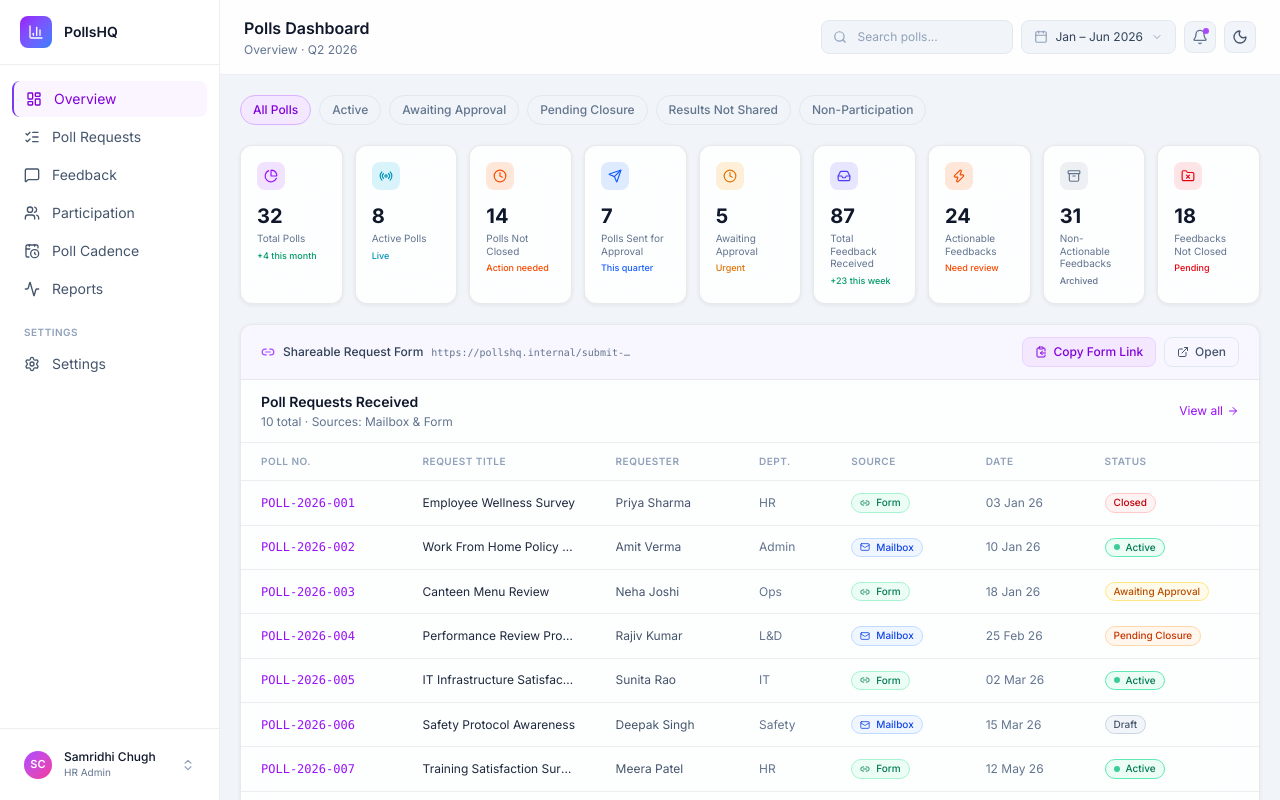
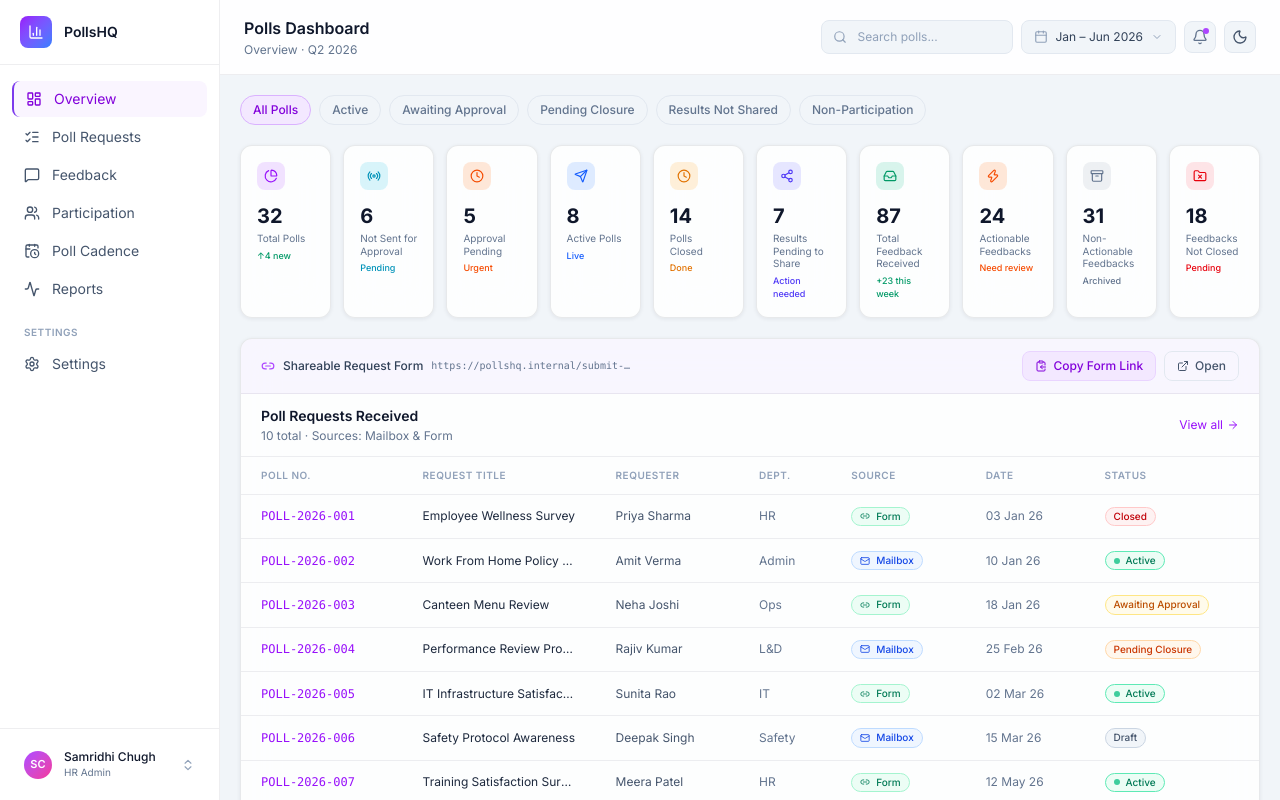
Before and after one commit to samridhichugh2000-hue/Pollsmockup, a Next.js app: page / in a window 1280 px wide. Shown: the top 800 px of the page. Built offline with nearby package versions, Linux system fonts and the light colour scheme.

Commit message:
update KPI cards: new poll stage cards + arrow-up for total

```diff
--- a/components/dashboard/KPICards.tsx
+++ b/components/dashboard/KPICards.tsx
@@ -1,9 +1,9 @@
 import {
-  PieChart, Radio, Clock4, Send, Clock, Inbox, Zap, Archive, FolderX,
+  PieChart, Radio, Clock4, Send, Clock, Share2, Inbox, Zap, Archive, FolderX,
 } from "lucide-react";
 import { kpiData } from "@/lib/data";
 
-const icons = [PieChart, Radio, Clock4, Send, Clock, Inbox, Zap, Archive, FolderX];
+const icons = [PieChart, Radio, Clock4, Send, Clock, Share2, Inbox, Zap, Archive, FolderX];
 
 const colorConfig = [
   { border: "border-t-purple-500", iconBg: "bg-purple-500/15 dark:bg-purple-500/15 bg-purple-100",  iconTxt: "text-purple-600 dark:text-purple-400",  delta: "text-emerald-600 dark:text-emerald-400" },
@@ -11,7 +11,8 @@ const colorConfig = [
   { border: "border-t-orange-500", iconBg: "bg-orange-500/15 dark:bg-orange-500/15 bg-orange-100",  iconTxt: "text-orange-600 dark:text-orange-400",  delta: "text-orange-600 dark:text-orange-400" },
   { border: "border-t-blue-500",   iconBg: "bg-blue-500/15 dark:bg-blue-500/15 bg-blue-100",        iconTxt: "text-blue-600 dark:text-blue-400",      delta: "text-blue-600 dark:text-blue-400"     },
   { border: "border-t-amber-500",  iconBg: "bg-amber-500/15 dark:bg-amber-500/15 bg-amber-100",     iconTxt: "text-amber-600 dark:text-amber-400",    delta: "text-amber-600 dark:text-amber-400"   },
-  { border: "border-t-indigo-500", iconBg: "bg-indigo-500/15 dark:bg-indigo-500/15 bg-indigo-100",  iconTxt: "text-indigo-600 dark:text-indigo-400",  delta: "text-emerald-600 dark:text-emerald-400"},
+  { border: "border-t-indigo-500", iconBg: "bg-indigo-500/15 dark:bg-indigo-500/15 bg-indigo-100",  iconTxt: "text-indigo-600 dark:text-indigo-400",  delta: "text-indigo-600 dark:text-indigo-400" },
+  { border: "border-t-emerald-500",iconBg: "bg-emerald-500/15 dark:bg-emerald-500/15 bg-emerald-100",iconTxt:"text-emerald-600 dark:text-emerald-400", delta: "text-emerald-600 dark:text-emerald-400"},
   { border: "border-t-orange-500", iconBg: "bg-orange-500/15 dark:bg-orange-500/15 bg-orange-100",  iconTxt: "text-orange-600 dark:text-orange-400",  delta: "text-orange-600 dark:text-orange-400" },
   { border: "border-t-slate-400",  iconBg: "bg-slate-500/10 dark:bg-slate-500/10 bg-slate-100",     iconTxt: "text-slate-500 dark:text-slate-400",    delta: "text-slate-500 dark:text-slate-400"   },
   { border: "border-t-red-500",    iconBg: "bg-red-500/12 dark:bg-red-500/12 bg-red-100",           iconTxt: "text-red-600 dark:text-red-400",        delta: "text-red-600 dark:text-red-400"       },
@@ -19,7 +20,7 @@ const colorConfig = [
 
 export function KPICards() {
   return (
-    <div className="grid grid-cols-3 sm:grid-cols-3 xl:grid-cols-9 gap-3">
+    <div className="grid grid-cols-3 sm:grid-cols-5 xl:grid-cols-10 gap-3">
       {kpiData.map((kpi, i) => {
         const Icon = icons[i];
         const col  = colorConfig[i];
--- a/lib/data.ts
+++ b/lib/data.ts
@@ -77,11 +77,12 @@ export interface CadencePoll {
 // KPI Data
 // ─────────────────────────────────────────────
 export const kpiData = [
-  { label: "Total Polls",               value: 32, delta: "+4 this month", color: "purple", icon: "pie-chart" },
-  { label: "Active Polls",              value: 8,  delta: "Live",          color: "cyan",   icon: "radio"     },
-  { label: "Polls Not Closed",          value: 14, delta: "Action needed", color: "orange", icon: "clock-4"   },
-  { label: "Polls Sent for Approval",   value: 7,  delta: "This quarter",  color: "blue",   icon: "send"      },
-  { label: "Awaiting Approval",         value: 5,  delta: "Urgent",        color: "amber",  icon: "clock"     },
+  { label: "Total Polls",               value: 32, delta: "↑4 new",        color: "purple", icon: "pie-chart" },
+  { label: "Not Sent for Approval",     value: 6,  delta: "Pending",       color: "cyan",   icon: "radio"     },
+  { label: "Approval Pending",          value: 5,  delta: "Urgent",        color: "orange", icon: "clock-4"   },
+  { label: "Active Polls",              value: 8,  delta: "Live",          color: "blue",   icon: "send"      },
+  { label: "Polls Closed",              value: 14, delta: "Done",          color: "amber",  icon: "clock"     },
+  { label: "Results Pending to Share",  value: 7,  delta: "Action needed", color: "indigo", icon: "inbox"     },
   { label: "Total Feedback Received",   value: 87, delta: "+23 this week", color: "indigo", icon: "inbox"     },
   { label: "Actionable Feedbacks",      value: 24, delta: "Need review",   color: "orange", icon: "zap"       },
   { label: "Non-Actionable Feedbacks",  value: 31, delta: "Archived",      color: "slate",  icon: "archive"   },
```
